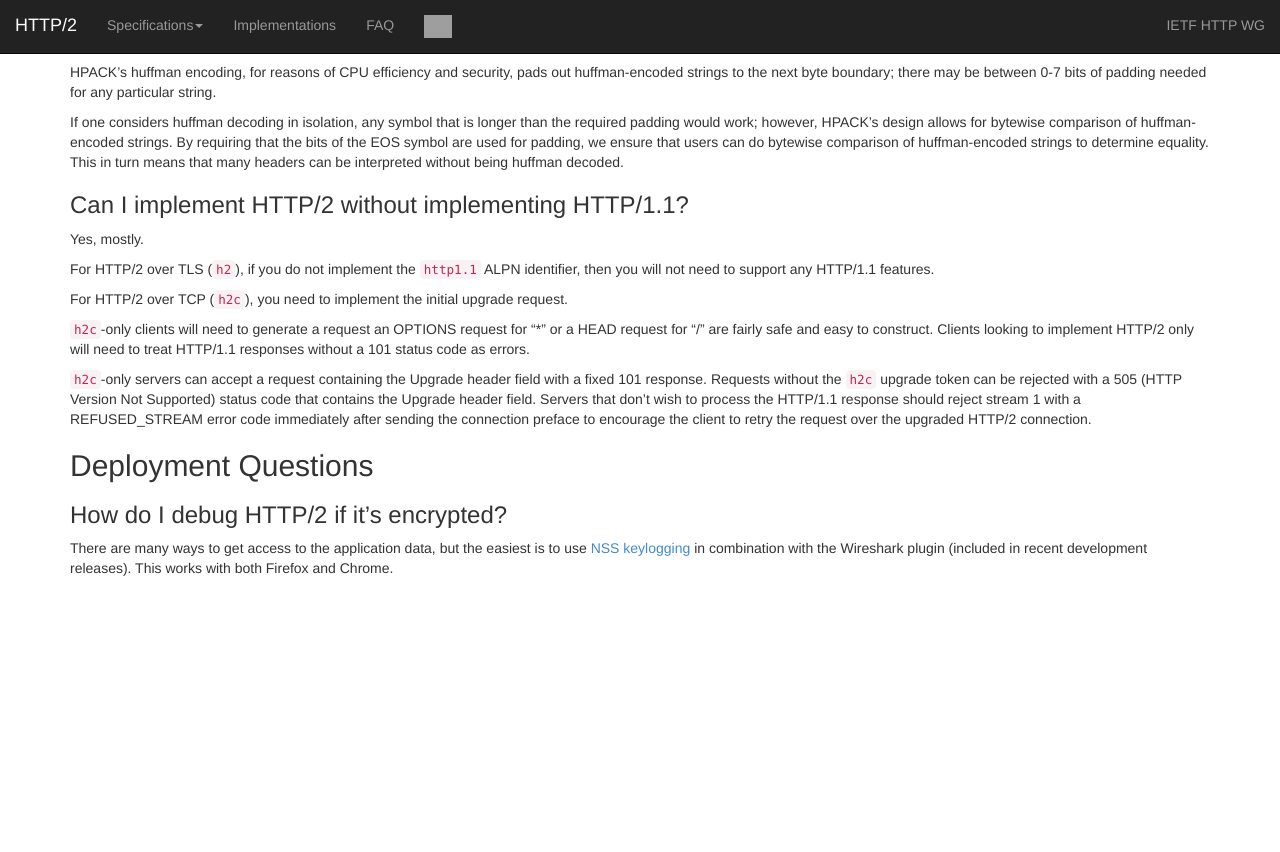
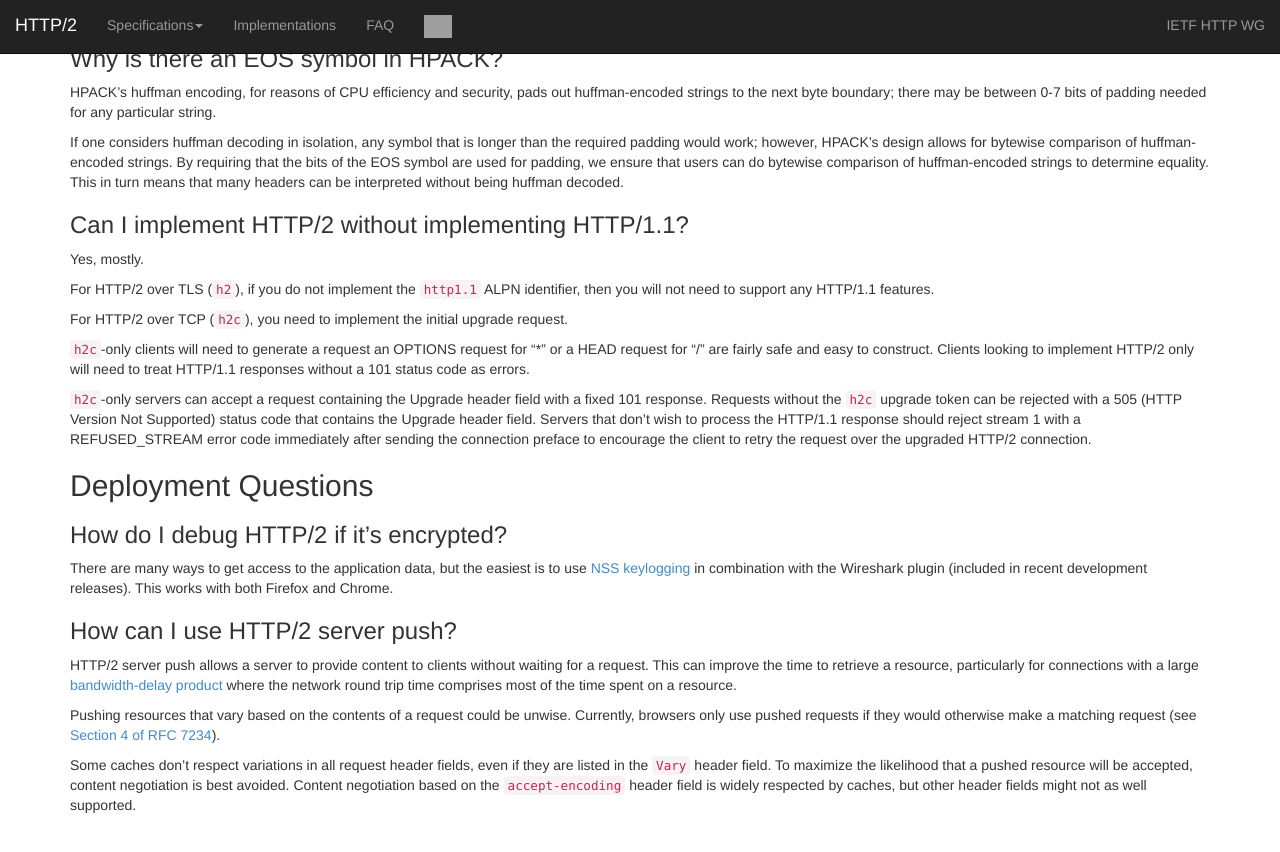
Before and after one commit to http2/http2.github.io, a Jekyll site: the page built from faq/index.md, in a window 1280 px wide and 900 px high, scrolled down 4739 px. Shown: the top 852 px of the window. Built offline with Jekyll 4.4.1, drawn with Linux system fonts in a browser that asks for light colours; before the commit the page ends 5402 px from its top, so only the background shows below that; some of the changed text lies outside the part shown; grey boxes are pictures that could not be loaded.

Commit message:
Adding question on using server push
This includes a piece on variation.

```diff
--- a/faq/index.md
+++ b/faq/index.md
@@ -36,6 +36,7 @@ These are Frequently Asked Questions about HTTP/2.
   - [Why is there an EOS symbol in HPACK?](#why-is-there-an-eos-symbol-in-hpack)
 - [Deployment Questions](#deployment-questions)
   - [How do I debug HTTP/2 if it's encrypted?](#how-do-i-debug-http2-if-its-encrypted)
+  - [How can I use HTTP/2 server push](#how-can-i-use-http2-server-push)
 
 <!-- END doctoc generated TOC please keep comment here to allow auto update -->
 
@@ -273,3 +274,11 @@ For HTTP/2 over TCP (`h2c`), you need to implement the initial upgrade request.
 ### How do I debug HTTP/2 if it's encrypted?
 
 There are many ways to get access to the application data, but the easiest is to use [NSS keylogging](https://developer.mozilla.org/en-US/docs/Mozilla/Projects/NSS/Key_Log_Format) in combination with the Wireshark plugin (included in recent development releases). This works with both Firefox and Chrome.
+
+### How can I use HTTP/2 server push?
+
+HTTP/2 server push allows a server to provide content to clients without waiting for a request.  This can improve the time to retrieve a resource, particularly for connections with a large [bandwidth-delay product](https://en.wikipedia.org/wiki/Bandwidth-delay_product) where the network round trip time comprises most of the time spent on a resource.
+
+Pushing resources that vary based on the contents of a request could be unwise.  Currently, browsers only use pushed requests if they would otherwise make a matching request (see [Section 4 of RFC 7234](https://tools.ietf.org/html/rfc7234#section-4)).
+
+Some caches don't respect variations in all request header fields, even if they are listed in the `Vary` header field.  To maximize the likelihood that a pushed resource will be accepted, content negotiation is best avoided.  Content negotiation based on the `accept-encoding` header field is widely respected by caches, but other header fields might not as well supported.
```
